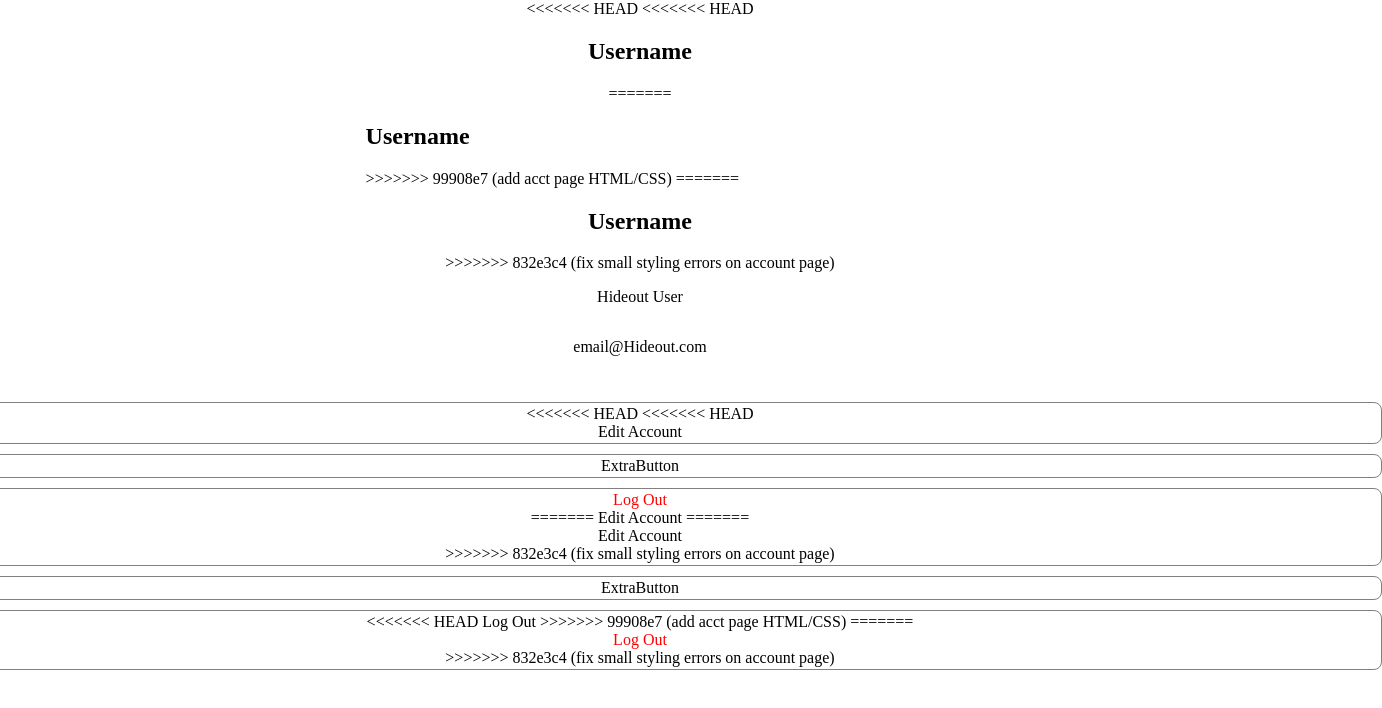
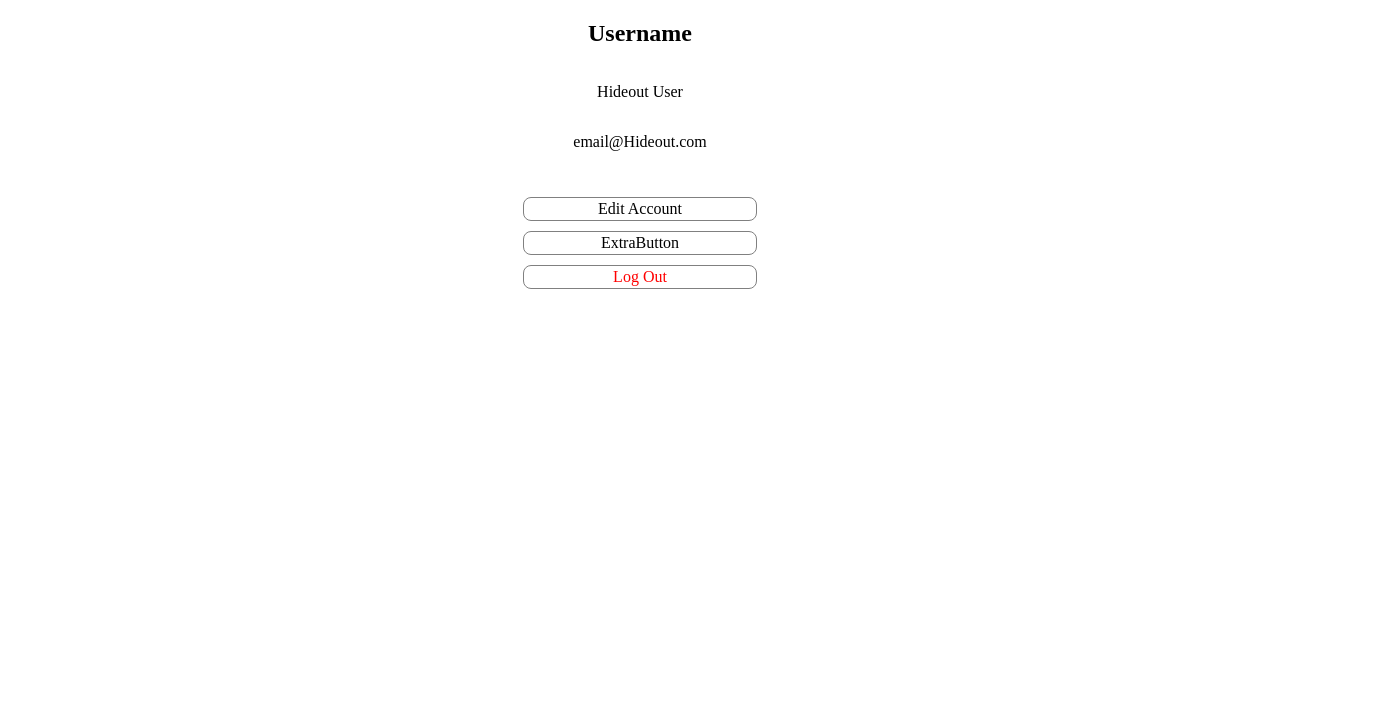
Before and after one commit to farahalterman/2800-202610-DTC05, a website built with Vite: page src/Account.html in a window 1280 px wide. Shown: the whole page, 1382 px wide, since content can reach past the window. Built offline with nearby package versions, Linux system fonts and the light colour scheme.

Commit message:
resolve merge conflicts

```diff
--- a/src/Account.html
+++ b/src/Account.html
@@ -8,29 +8,15 @@
 </head>
 <body>
     <div id="accountInfo" class="centeredContent">
-<<<<<<< HEAD
-<<<<<<< HEAD
         <div id="InfoBox" class="centeredContent">
             <h2 id="UsernameDisplay">Username</h2>
             <div id="detailsBox" class="centeredContent">
-=======
-        <div id="InfoBox">
-            <h2 id="UsernameDisplay">Username</h2>
-            <div id="detailsBox">
->>>>>>> 99908e7 (add acct page HTML/CSS)
-=======
-        <div id="InfoBox" class="centeredContent">
-            <h2 id="UsernameDisplay">Username</h2>
-            <div id="detailsBox" class="centeredContent">
->>>>>>> 832e3c4 (fix small styling errors on account page)
                 <p id="Name">Hideout User</p>
                 <p id="email">email@Hideout.com</p>
             </div>
         </div>
         <div id="buttonBox" class="centeredContent">
             <div id="EditAccount" class="accountBtn">
-<<<<<<< HEAD
-<<<<<<< HEAD
                 <a href="Account.html">
                     Edit Account
                 </a>
@@ -46,30 +32,6 @@
                 <a href="Account.html" id="logoutBtn">
                     Log Out
                 </a>
-=======
-                Edit Account
-=======
-                <a href="Account.html">
-                    Edit Account
-                </a>
->>>>>>> 832e3c4 (fix small styling errors on account page)
-            </div>
-
-            <div id="div2" class="accountBtn">
-                <a href="Account.html">
-                    ExtraButton
-                </a>
-            </div>
-
-            <div id="Logout" class="accountBtn">
-<<<<<<< HEAD
-                Log Out
->>>>>>> 99908e7 (add acct page HTML/CSS)
-=======
-                <a href="Account.html" id="logoutBtn">
-                    Log Out
-                </a>
->>>>>>> 832e3c4 (fix small styling errors on account page)
             </div>
 
         </div>
--- a/src/scripts/navBarElement.js
+++ b/src/scripts/navBarElement.js
@@ -21,7 +21,7 @@ class navBar extends HTMLElement {
       <footer>
         <div class="container" id="navbar">
                 <div class="navItem">
-                    <a href="index.html">
+                    <a href="home.html">
                         <h1>HOME</h1>
                     </a>
                 </div>
```
Also changed, not shown: server/server.js (renamed from Server/server.js, +0 -30 lines), server/auth.js (renamed from Server/auth.js), server/authRoutes.js (renamed from Server/authRoutes.js), server/gemini.js (renamed from Server/gemini.js).
